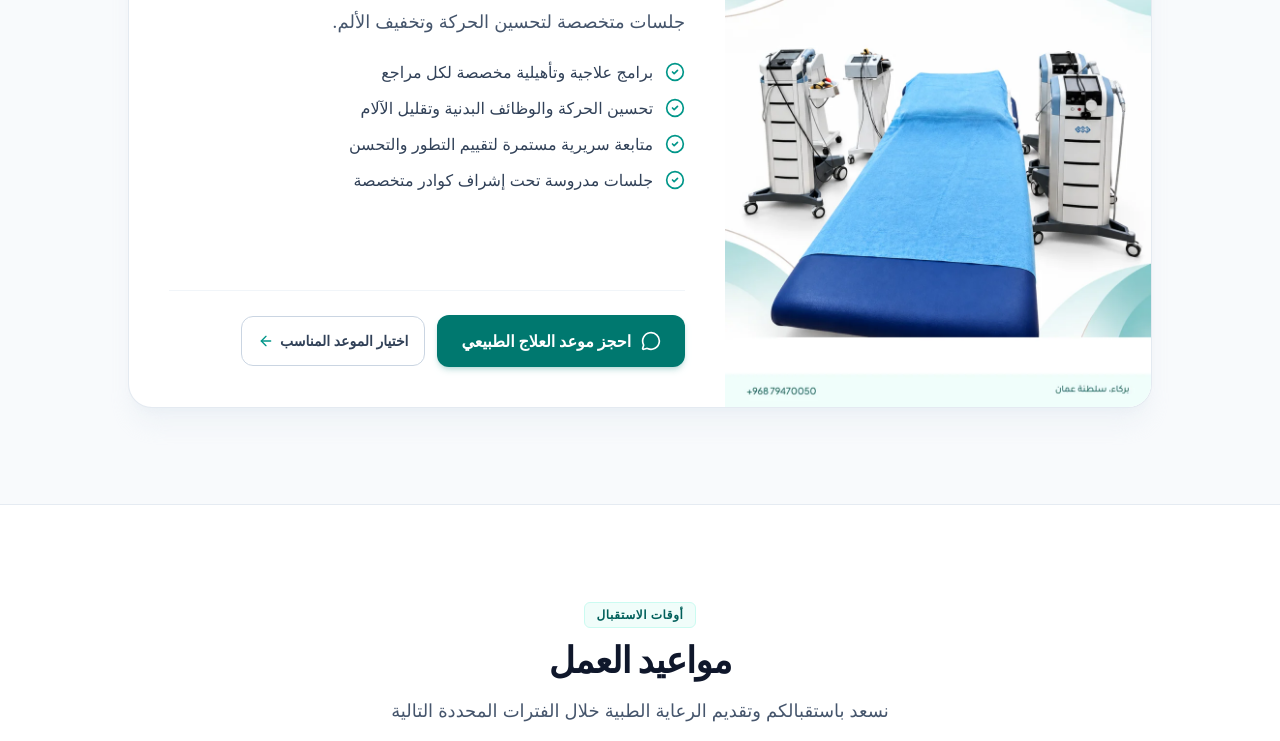
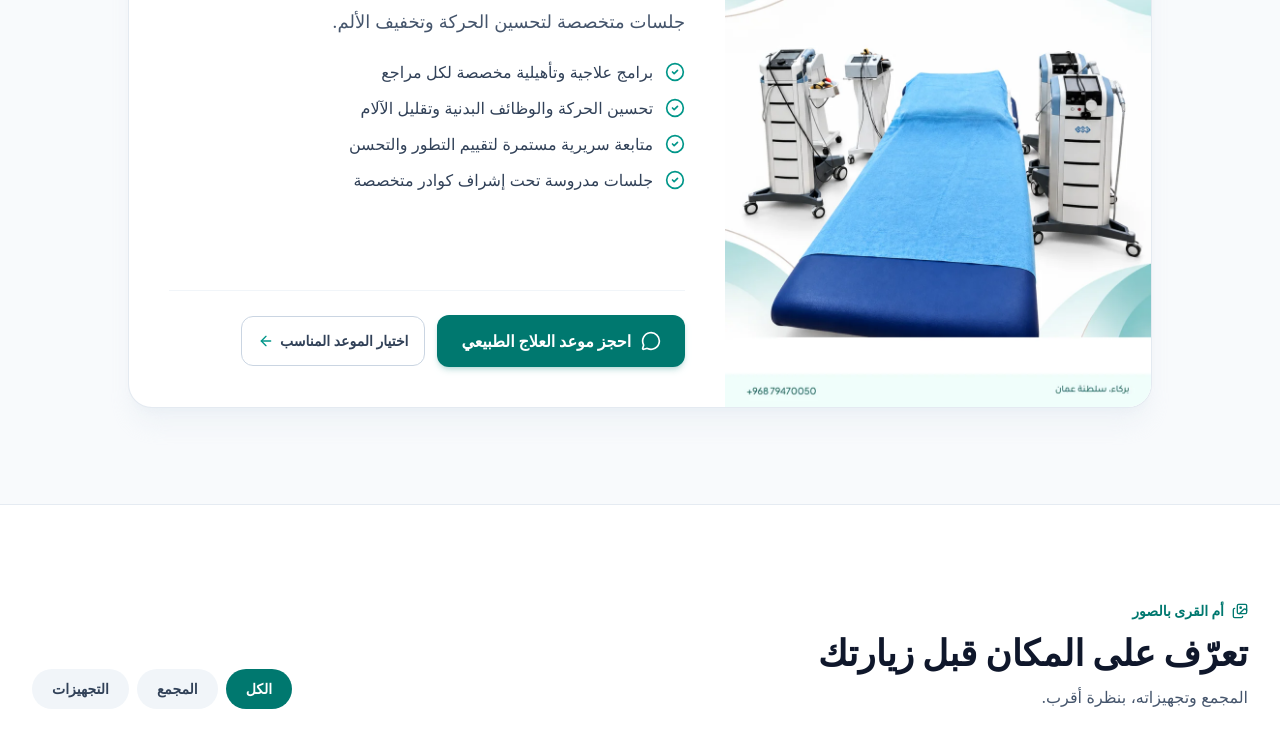
Before and after one commit to omancompany/um-alqura-medical, a React (Vite) app: page / in a window 1280 px wide. Shown: the part 2000-2741 px from the top of the page. Built offline with nearby package versions, Linux system fonts and the light colour scheme.

Commit message:
Update App.tsx

```diff
--- a/src/App.tsx
+++ b/src/App.tsx
@@ -8,6 +8,7 @@ import { Language, Theme } from './types';
 import { Header } from './components/Header';
 import { Hero } from './components/Hero';
 import { AboutSection } from './components/AboutSection';
+import { GallerySection } from './components/GallerySection';
 import { ServicesSection } from './components/ServicesSection';
 import { WorkingHoursSection } from './components/WorkingHoursSection';
 import { AppointmentCtaSection } from './components/AppointmentCtaSection';
@@ -100,6 +101,8 @@ export default function App() {
           onOpenBookingModal={handleOpenBookingModal}
         />
 
+        <GallerySection currentLang={currentLang} />
+
         {/* 5. Working Hours Section */}
         <WorkingHoursSection
           currentLang={currentLang}
```
